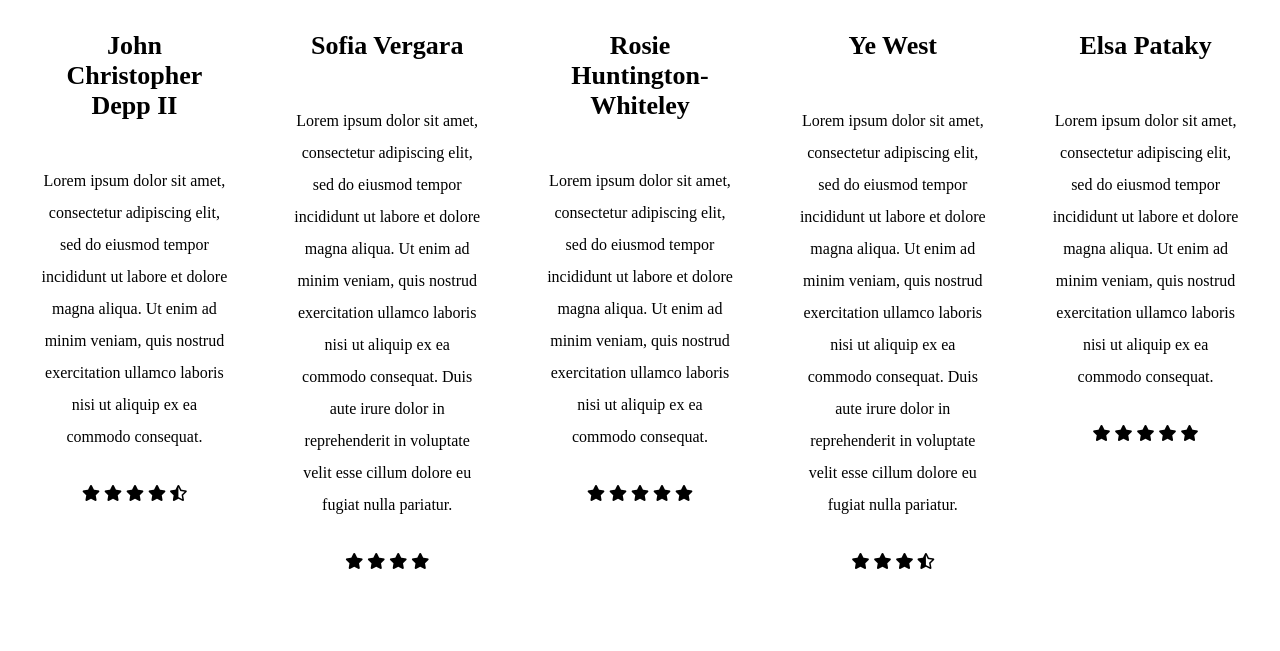
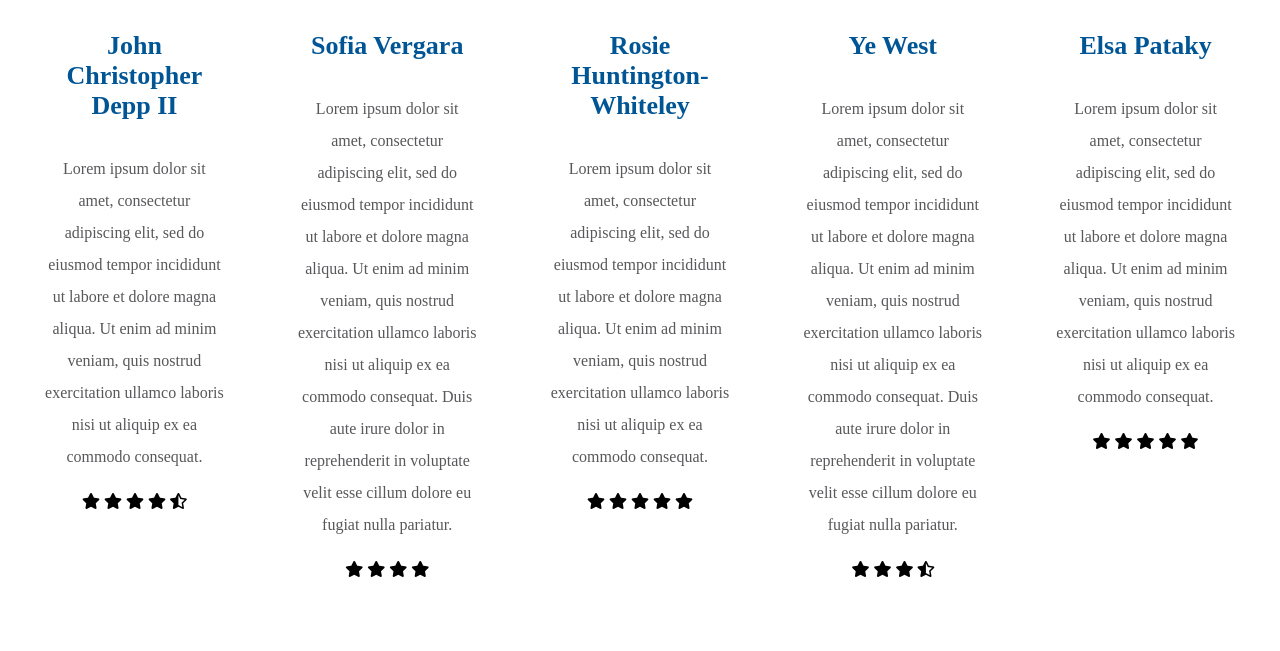
Before and after one commit to skanw/HTML-Project, a PHP site: page / in a window 1280 px wide. Shown: the part 292-943 px from the top of the page. Before the commit the page ends 861 px from the top, so only its background shows below. Run offline with PHP 8.4, Linux system fonts and the light colour scheme.

Commit message:
Update template.css

```diff
--- a/template.css
+++ b/template.css
@@ -8,33 +8,35 @@
 
 .reviews .reviews-slider .box:hover{
     border:var(--border-hover);
+    border-style: solid;
+    border-color:#FFCE00;
+
 }
 
 .reviews .reviews-slider .box img{
     height:10rem;
     width:10rem;
-    border-radius: 50%;
     object-fit: cover;
 }
 
 .reviews .reviews-slider .box h3{
-    color:var(--black);
+    color: #005595;
     font-size: 26px;
     padding:2px;
 }
 
 .reviews .reviews-slider .box p{
-    color:var(--light-color);
+    color:#58585B;
     font-size: 16px;
-    padding:1rem 0;
+    padding: 4px;
     line-height: 2;
 }
 
 .reviews .reviews-slider .box .stars{
-    padding-top: .5rem;
+    padding-top: 2px;
 }
 
 .reviews .reviews-slider .box .stars i{
-    font-size: 1.7rem;
-    color:var(--green);
+    font-size: 12px;
+    color: #58585B;
 }
```
